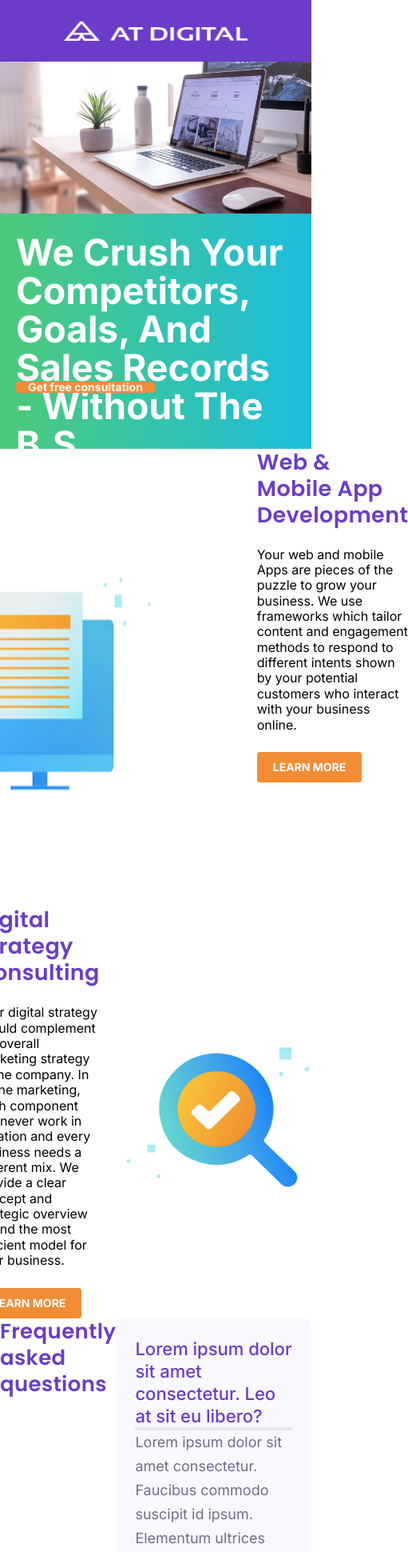
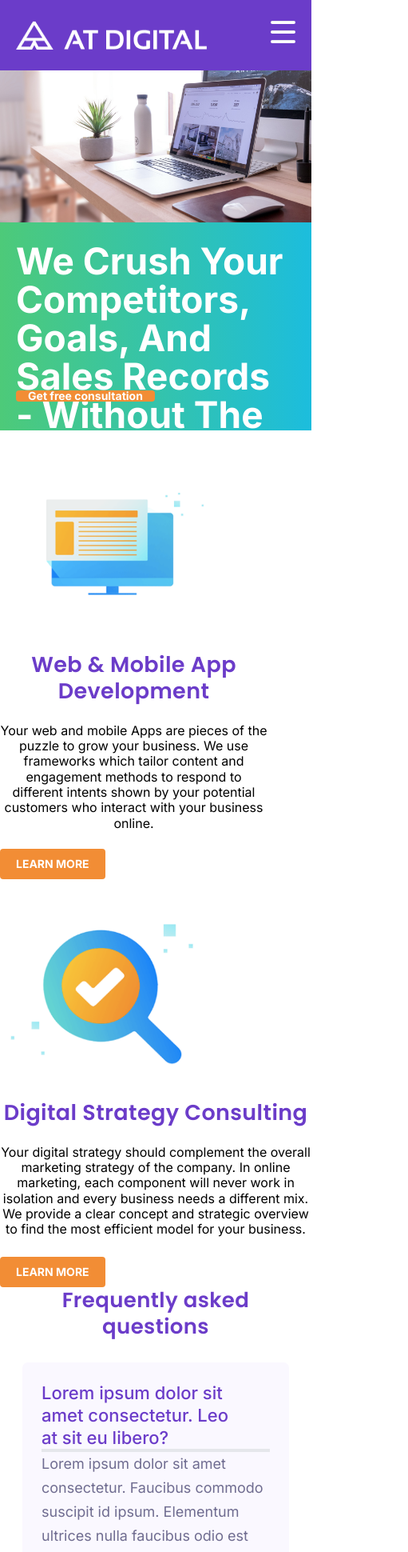
Before and after one commit to ButhmiK/at-digital-frontend-development, a React (Create React App) app: page / in a window 390 px wide. Shown: the top 1940 px of the page at 80% size, 511 px wide, since content can reach past the window. Built offline with nearby package versions, Linux system fonts and the light colour scheme.

Commit message:
responsive edit

```diff
--- a/package.json
+++ b/package.json
@@ -11,6 +11,7 @@
     "postcss": "^8.4.47",
     "react": "^18.3.1",
     "react-dom": "^18.3.1",
+    "react-router-dom": "^6.28.0",
     "react-scripts": "5.0.1",
     "tailwindcss": "^3.4.14",
     "web-vitals": "^2.1.4"
--- a/public/index.html
+++ b/public/index.html
@@ -41,7 +41,7 @@
       work correctly both with client-side routing and a non-root public URL.
       Learn how to configure a non-root public URL by running `npm run build`.
     -->
-    <title>React App</title>
+    <title>AT Digital</title>
   </head>
   <body>
     <noscript>You need to enable JavaScript to run this app.</noscript>
--- a/src/App.js
+++ b/src/App.js
@@ -1,6 +1,7 @@
 import "./App.css";
 import Main from "./pages/main";
 import "./index.css";
+
 
 
 function App() {
@@ -9,6 +10,7 @@ function App() {
       <Main />
 
 
+
     </div>
   );
 }
--- a/src/pages/header.jsx
+++ b/src/pages/header.jsx
@@ -5,12 +5,17 @@ import "../index.css";
 function header() {
   return (
     <div>
-      <div className="items-center screens:sm,xl,2xl w-[fixed 1440px] h-[Hug 77px] md:w-[fixed 768px] md:h-[hug 77px] sm:w-[fixed 375px] sm:h-[hug 77px] sm:justify-between sm:top-[26px] sm:right-[20px] sm:bottom-[26px] sm:left-[20px] flex justify-between p-26 pl-80 pr-80 pb-26 md:justify-between  bg-primaryPurple ">
+      <div className="items-center screens:sm,xl,2xl w-[fixed 1440px] h-[Hug 77px] md:w-[fixed 768px] md:h-[hug 77px] sm:w-[fixed 375px] sm:h-[hug 77px] sm:p-[26px_20px] sm:justify-between flex justify-between p-26 pl-80 pr-80 pb-26 md:justify-between  bg-primaryPurple ">
         <img
-          className="w-[238.89px] h-[36.11px] top-[-11.11px] sm:w-[238.89px] sm:h-[25px] sm:top-[-11.11px] xl:w-[238.89px] xl:h-[36.11px] md:w-[238.89px] md:h-[36.11px] "
+          className="w-[238.89px] h-[36.11px] top-[-11.11px] sm:w-[238.89px] sm:h-[36.11px] sm:top-[-11.11px] xl:w-[238.89px] xl:h-[36.11px] md:w-[238.89px] md:h-[36.11px] "
           src={logo}
           alt="logo"
         />
+        <div className="2xl:hidden xl:hidden md:hidden">
+          <hr className="sm:w-[31px] sm:h-[4px] sm:top-[26.5px] sm:left-[324px] sm:rounded-[5px] sm:mb-2  bg-white" />
+          <hr className="sm:w-[31px] sm:h-[4px] sm:top-[36.5px] sm:left-[324px] sm:rounded-[5px] sm:mb-2 bg-white"/>
+          <hr className="sm:w-[31px] sm:h-[4px] sm:top-[46.5px] sm:left-[324px] sm:rounded-[5px] sm:mb-2 bg-white"/>
+        </div>
         <div className="w-[Hug 381px] h-[Hug 17px]  sm:hidden  xl:flex 2xl:flex md:flex hidden gap-28">
           <ul className="flex text-[14px]  md:text-[10px] font-medium text-white cursor-pointer uppercase gap-28 font-inter w-[Hug 381px] h-[Hug 17px] leading-lh2">
 
--- a/src/pages/main.jsx
+++ b/src/pages/main.jsx
@@ -1,4 +1,4 @@
-import React from "react";
+import React, {useState} from "react";
 import Header from "../pages/header";
 import "../index.css";
 import hero from "../assets/Hero Image.png";
@@ -16,7 +16,7 @@ function main() {
           src={hero}
           alt="heroimg"
         />
-        <div className="2xl:absolute xl:absolute 2xl:w-[fixed 630px] 2xl:h-[hug 306px] 2xl:top-[440px] 2xl:left-[80px]  2xl:p-[24px_40px_32px_40px]  2xl:gap-20 xl:w-[fixed 622px] xl:h-[hug 306px] xl:top-[454px] xl:left-[60px] xl:p-[24px_40px_32px_40px] xl:gap-[20px] md:w-[fixed 768px] md:h-[hug 258px]   md:p-[24px_40px_32px_40px] md:gap-[20px] sm:h-[294px] sm:top-[295px] sm:p-[24px_20px_32px_20px] sm:gap-[20px]  bg-gradient-to-r from-green to-blue">
+        <div className="2xl:absolute xl:absolute 2xl:w-[fixed 630px] 2xl:h-[hug 306px] 2xl:top-[440px] 2xl:left-[80px]  2xl:p-[24px_40px_32px_40px]  2xl:gap-20 xl:w-[fixed 622px] xl:h-[hug 306px] xl:top-[454px] xl:left-[60px] xl:p-[24px_40px_32px_40px] xl:gap-[20px] md:w-[fixed 768px] md:h-[hug 258px]   md:p-[24px_40px_32px_40px] md:gap-[20px] sm:w-[fixed 375px] sm:h-[hug 294px] sm:top-[295px] sm:p-[24px_20px_32px_20px] sm:gap-[20px]  bg-gradient-to-r from-green to-blue">
           <p className="2xl:w-[556px] 2xl:h-[205px] xl:w-[556px] xl:h-[205px] md:w-[688px] md:h-[185px]  sm:w-[335px] sm:h-[180px]  font-bold text-white  capitalize font-inter  text-[46px] leading-lh3 tracking-[-2%]">
             We crush your competitors, goals, and sales records - without the
             B.S.
@@ -30,18 +30,18 @@ function main() {
 
         {/*web & mobile app dev*/}
 
-        <div className="2xl:mb-36 flex justify-center w-[Hug 1064px] h-[Hug 414px] top-[857px] left-[188px] gap-[108px]  xl:w-[fixed 896px] xl:h-[hug 346px] xl:top-[857px] xl:left-[188px] xl:gap-[108px] md:w-[fixed 688px] md:h-[hug 275px] md:top-[843px] md:left-[40px] md:gap-[20px] ">
+        <div className="2xl:mb-36 2xl:flex xl:flex md:flex justify-center w-[Hug 1064px] h-[Hug 414px] top-[857px] left-[188px] gap-[108px]  xl:w-[fixed 896px] xl:h-[hug 346px] xl:top-[857px] xl:left-[188px] xl:gap-[108px] md:w-[fixed 688px] md:h-[hug 275px] md:top-[843px] md:left-[40px] md:gap-[20px] sm:w-[fixed 335px] sm:h-[hug 572.82px] sm:top-[649px] sm:left-[20px] sm:gap-[20px] ">
           <img
-            className="sm:w-[335px] sm:h-[572.82px] sm:top-[649px] sm:left-[20px] sm:gap-[20px]  2xl:w-[414px] 2xl:h-[414px] xl:w-[346px] xl:h-[346px] md:w-[275px] md:h-[275px]"
+            className="sm:w-[275x] sm:h-[275.82px] sm:top-[649px] sm:left-[20px] sm:gap-[20px]  2xl:w-[414px] 2xl:h-[414px] xl:w-[346px] xl:h-[346px] md:w-[275px] md:h-[275px]"
             src={img2}
             alt="img2"
           />
-          <div className=" 2xl:mt-36 md:mt-20 2xl:w-[Hug 542px] 2xl:h-[hug 187px] 2xl:gap-20 xl:my-24 xl:w-[Hug 530px] xl:h-[hug 187px] xl:gap-20 md:w-[fill 393px] md:h-[hug 239px] md:gap-20">
-            <h3 className="2xl:w-[507px] 2xl:h-[33px] 2xl:gap-12 md:w-[393px] md:h-[66px] xl:w-[507px] xl:h-[hug 33px] xl-gap-[12px] font-semibold text-primaryPurple font-poppins leading-lh4 text-[27px] tracking-[0.4px]">
+          <div className=" 2xl:mt-36 md:mt-20 2xl:w-[Hug 542px] 2xl:h-[hug 187px] xl:my-24 xl:w-[Hug 530px] xl:h-[hug 187px] md:w-[fill 393px] md:h-[hug 239px] sm:w-[fill 335px] sm:h-[hug 277px] gap-20 ">
+            <h3 className="2xl:w-[507px] 2xl:h-[33px] 2xl:gap-12 md:w-[393px] md:h-[66px] xl:w-[507px] xl:h-[hug 33px] xl-gap-[12px] sm:w-[335px] sm:h-[66px] sm:text-center font-semibold text-primaryPurple font-poppins leading-lh4 text-[27px] tracking-[0.4px]">
               Web & Mobile App Development
             </h3>
             <br />
-            <p className="2xl:w-[542px] 2xl:h-[76px] md:w-[393px] md:h-[95px] xl:w-[530px] xl:h-[76px] font-normal font-inter text-[16px] leading-lh5 text-black">
+            <p className="2xl:w-[542px] 2xl:h-[76px] md:w-[393px] md:h-[95px] xl:w-[530px] xl:h-[76px] sm:w-[335px] sm:h-[133px] sm:text-center font-normal font-inter text-[16px] leading-lh5 text-black">
               Your web and mobile Apps are pieces of the puzzle to grow your
               business. We use frameworks which tailor content and engagement
               methods to respond to different intents shown by your potential
@@ -56,13 +56,19 @@ function main() {
 
         {/*digital stratergy*/}
 
-        <div className="flex items-center justify-center 2xl:w-[hug 1064px] 2xl:h-[hug 416px] 2xl:top-[1351px] 2xl:left-[188px] 2xl:gap-[108px] xl:w-[fixed 896px] xl:h-[hug 348px] xl:top-[1283px] xl:left-[152px] xl:gap-[20px] md:w-[fixed 688px] md:h-[fixed 276px] md:top-[1178px] md:left-[40px] md:gap-[20px] md:mt-24 w-[Hug 1064px] h-[Hug 414px] gap-[20px] 2xl:pb-8">
+        <div className="2xl:flex 2xl:items-center 2xl:justify-center xl:flex xl:items-center xl:justify-center md:flex md:items-center md:justify-center 2xl:w-[hug 1064px] 2xl:h-[hug 416px] 2xl:top-[1351px] 2xl:left-[188px] 2xl:gap-[108px] xl:w-[fixed 896px] xl:h-[hug 348px] xl:top-[1283px] xl:left-[152px] xl:gap-[20px] md:w-[fixed 688px] md:h-[fixed 276px] md:top-[1178px] md:left-[40px] md:gap-[20px] md:mt-24 w-[Hug 1064px] h-[Hug 414px] gap-[20px] 2xl:pb-8">
+
           <div className="2xl:w-[fixed 542px] 2xl:h-[hug 206px] 2xl:gap-20 xl:w-[fill 530px] xl:h-[hug 206px] xl:gap-20 md:w-[fill 393px] md:h-[hug 225px] md:gap-20">
-            <h3 className="2xl:w-[507px] 2xl:h-[33px] xl:w-[fill 530px] xl:h-[hug 33px] md:w-[393px] md:h-[33px] font-semibold text-primaryPurple font-poppins leading-lh4 text-[27px] tracking-[0.4px]">
+          <img
+            className="2xl:hidden xl:hidden md:hidden sm:h-[275px]  sm:276px "
+            src={img1}
+            alt="img1"
+          />
+            <h3 className="2xl:w-[507px] 2xl:h-[33px] xl:w-[fill 530px] xl:h-[hug 33px] md:w-[393px] md:h-[33px] sm:text-center font-semibold text-primaryPurple font-poppins leading-lh4 text-[27px] tracking-[0.4px]">
               Digital Strategy Consulting
             </h3>
             <br />
-            <p className="2xl:w-[542px] 2xl:h-[95px] xl:w-[530px] xl:h-[95px] md:w-[393px] md:h-[114px] font-normal font-inter text-[16px] leading-lh5 text-black">
+            <p className="2xl:w-[542px] 2xl:h-[95px] xl:w-[530px] xl:h-[95px] md:w-[393px] md:h-[114px] sm:text-center font-normal font-inter text-[16px] leading-lh5 text-black">
               Your digital strategy should complement the overall marketing
               strategy of the company. In online marketing, each component will
               never work in isolation and every business needs a different mix.
@@ -75,23 +81,23 @@ function main() {
             </button>
           </div>
           <img
-            className="2xl:w-[414px] 2xl:h-[416px] sm:w-[275px] sm:h-[275.82px] "
+            className="2xl:w-[414px] 2xl:h-[416px] sm:hidden "
             src={img1}
             alt="img1"
           />
         </div>
 
         {/* faq */}
-        <div className="flex 2xl:flex-col 2xl:items-center 2xl:justify-center xl:flex-col xl:items-center xl:justify-center mb-32 xl:mt-20 2xl:w-[hug 846px] 2xl:h-[hug 392px] 2xl:top-[1847px] 2xl:left[297px] 2xl:gap-28 xl:w-[fixed 896px] xl:h-[hug 392px] xl:top-[1711px] xl:left[152px] xl:gap-28 md:w-[fixed 686px] md:h-[hug 506px] md:top-[1514px] md:left-[42px] md:gap-[28px] md:flex-col md:items-center md:justify-center md:mt-24 ">
-          <h3 className="w-[389px] h-[33px]  font-poppins font-semibold  text-primaryPurple text-[26px] leading-lh4 tracking-[0.4px] ">
+        <div className="flex 2xl:flex-col 2xl:items-center 2xl:justify-center xl:flex-col xl:items-center xl:justify-center mb-32 xl:mt-20 2xl:w-[hug 846px] 2xl:h-[hug 392px] 2xl:top-[1847px] 2xl:left[297px] 2xl:gap-28 xl:w-[fixed 896px] xl:h-[hug 392px] xl:top-[1711px] xl:left[152px] xl:gap-28 md:w-[fixed 686px] md:h-[hug 506px] md:top-[1514px] md:left-[42px] md:gap-[28px] md:flex-col md:items-center md:justify-center md:mt-24 sm:w-[fixed 334px] sm:max-h-[hug 769px] sm:top-[1915px] sm:left-[20px] sm:gap-[28px] sm:flex-col sm:items-center sm:justify-center ">
+          <h3 className="w-[389px] h-[33px] sm:w-[334px] sm:h-[66px]  font-poppins font-semibold  text-primaryPurple text-[26px] leading-lh4 tracking-[0.4px] sm:text-center">
             Frequently asked questions
           </h3>
 
-          <div className="justify-center items-center 2xl:w-[hug 846px] 2xl:h-[hug 331px] gap-[15px] xl:w-[fill 896px] xl:h-[hug 331px] md:w-[fill 686px] md:h-[hug 445px]">
+          <div className="justify-center items-center 2xl:w-[hug 846px] 2xl:h-[hug 331px] gap-[15px] xl:w-[fill 896px] xl:h-[hug 331px] md:w-[fill 686px] md:h-[hug 445px] sm:w-[fill 334px] sm:h-[hug 675px] sm:gap-[15px]">
             {/* purple box 1 */}
-            <div className="2xl:w-[fixed 846px] 2xl:h-[hug 149px] 2xl:gap-13px  xl:w-[fill 896px] xl:h-[hug 149px] xl:gap-[13px] rounded-[7px] p-[24px] bg-whitepup md:w-[686px] md:h-[207px] md:pt-[24px] md:gap-[13px] md:rounded-tl-[7px]">
-              <div className="2xl:w-[fill 798px] 2xl:h-[hug 28px] 2xl:gap-[40px] md:w-[fill 638px] md:h-[hug 56px] md:gap-40px">
-                <h4 className="2xl:w-[744px] 2xl:h-[28px] xl:w-794px] xl:h-[28px] md:w-[584px] md:h-[56px] font-medium font-inter text-primaryPurple text-[22px] leading-lh6">
+            <div className="2xl:w-[fixed 846px] 2xl:h-[hug 149px] 2xl:gap-13px  xl:w-[fill 896px] xl:h-[hug 149px] xl:gap-[13px] rounded-[7px] p-[24px] bg-whitepup md:w-[686px] md:h-[207px] md:pt-[24px] md:gap-[13px] md:rounded-tl-[7px] sm:w-[fill 334px] sm:h-[hug 325px] sm:p-[24px] sm:gap-[13px] sm:rounded-[7px] ">
+              <div className="2xl:w-[fill 798px] 2xl:h-[hug 28px] 2xl:gap-[40px] md:w-[fill 638px] md:h-[hug 56px] md:gap-40px sm:[fill 286px] sm:[hug 84px] sm:gap-40">
+                <h4 className="2xl:w-[744px] 2xl:h-[28px] xl:w-794px] xl:h-[28px] md:w-[584px] md:h-[56px] sm:w-[235px] sm:h-[84px] xl:w-794px] font-medium font-inter text-primaryPurple text-[22px] leading-lh6">
                   Lorem ipsum dolor sit amet consectetur. Leo at sit eu libero?
                 </h4>
                 {/* hr tag */}
@@ -100,7 +106,7 @@ function main() {
                 </div>
               </div>
 
-              <p className="2xl:w-[798px] 2xl:h-[60px] xl:w-[848px] xl:h-[60px] font-inter md:w-[638px] md:h-[90px]  text-darkp front-normal text-[18px] leading-lh7">
+              <p className="2xl:w-[798px] 2xl:h-[60px] xl:w-[848px] xl:h-[60px] font-inter md:w-[638px] md:h-[90px] sm:w-[286px] sm:h-[180px] text-darkp front-normal text-[18px] leading-lh7">
                 Lorem ipsum dolor sit amet consectetur. Faucibus commodo
                 suscipit id ipsum. Elementum ultrices nulla faucibus odio est
                 sed aliquam. Sapien massa morbi risus sagittis tortor integer.
@@ -108,9 +114,9 @@ function main() {
             </div>
             <br />
             {/* purple box2 */}
-            <div className="2xl:w-[fixed 846px] 2xl:h-[hug 76px] xl:w-[fixed 896px] xl:h-[hug 76px] md:w-[fill 686px] md:h-[hug 104px] rounded-[7px] gap-[13px] p-[24px] bg-whitepup">
-              <div className="2xl:w-[fill 798px] 2xl:h-[hug 28px] xl:w-[fill 848px] xl:h-[hug 28px] gap-[40px] md:w-[fill 638px] md:h-[hug 56px]">
-                <h4 className="2xl:w-[fill 744px] 2xl:h-[hug 28px] xl:w-[794px] xl:h-[28px] md:w-[584px] md:h-[56px] font-inter font-medium text-[22px] gap-[40px0] leading-lh6 text-black">
+            <div className="2xl:w-[fixed 846px] 2xl:h-[hug 76px] xl:w-[fixed 896px] xl:h-[hug 76px] md:w-[fill 686px] md:h-[hug 104px] rounded-[7px] gap-[13px] p-[24px] sm:w-[fill 334px] sm:max-h-[hug 160px] sm:pt-[24px] sm:gap-[13px] sm:rounded-tl-[7px] bg-whitepup">
+              <div className="2xl:w-[fill 798px] 2xl:h-[hug 28px] xl:w-[fill 848px] xl:h-[hug 28px] gap-[40px] md:w-[fill 638px] md:h-[hug 56px] sm:w-[fill 286px] sm:h-[hug 112px]">
+                <h4 className="2xl:w-[fill 744px] 2xl:h-[hug 28px] xl:w-[794px] xl:h-[28px] md:w-[584px] md:h-[56px] sm:w-[232px] sm:h-[112px] font-inter font-medium text-[22px] gap-[40px0] leading-lh6 text-black">
                   Lorem ipsum dolor sit amet consectetur. Tortor scelerisque
                   integer?
                 </h4>
@@ -120,9 +126,9 @@ function main() {
             <br />
 
             {/* purplrbox3 */}
-            <div className="2xl:w-[fixed 846px] 2xl:h-[hug 76px] md:w-[686px] md:h-[104px] rounded-[7px] gap-[13px] p-[24px] bg-whitepup">
-              <div className="2xl:w-[fill 798px] 2xl:h-[hug 28px] 2xl:gap-[40px]">
-                <h4 className="2xl:w-[fill 744px] 2xl:h-[hug 28px] font-inter font-medium text-[22px]  leading-lh6 text-black">
+            <div className="2xl:w-[fixed 846px] 2xl:h-[hug 76px] md:w-[686px] md:h-[104px] sm:w-[fill 334px] sm:h-[hug 160px] sm:pt-[24px] sm:gap-[13px] rounded-[7px] gap-[13px] p-[24px] bg-whitepup">
+              <div className="2xl:w-[fill 798px] 2xl:h-[hug 28px] 2xl:gap-[40px] sm:w-[fill 286px] sm:h-[hug 112px] sm:gap-[40px]">
+                <h4 className="2xl:w-[fill 744px] 2xl:h-[hug 28px] sm:w-[232px] sm:h-[112px] font-inter font-medium text-[22px]  leading-lh6 text-black">
                   Lorem ipsum dolor sit amet consectetur. Faucibus scelerisque
                   nunc?
                 </h4>
```
Also changed, not shown: src/pages/components.jsx (added, +20 -0 lines), src/pages/footer.jsx (+9 -9 lines), 1 other file (tests, documents, lock files or other folders).
